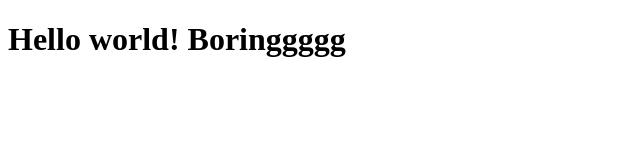
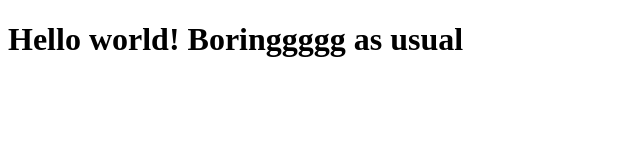
Before and after one commit to Japunki/Web-development, a plain HTML site: page index.html in a window 1280 px wide. Shown: the whole page, without its empty margins (0-640 px from the left). Drawn offline with Linux system fonts and the light colour scheme.

Commit message:
boringg + as usual

```diff
--- a/index.html
+++ b/index.html
@@ -7,6 +7,6 @@
     <title>Document</title>
 </head>
 <body>
-    <h1>Hello world! Boringgggg</h1>
+    <h1>Hello world! Boringgggg as usual</h1>
 </body>
 </html>
```
